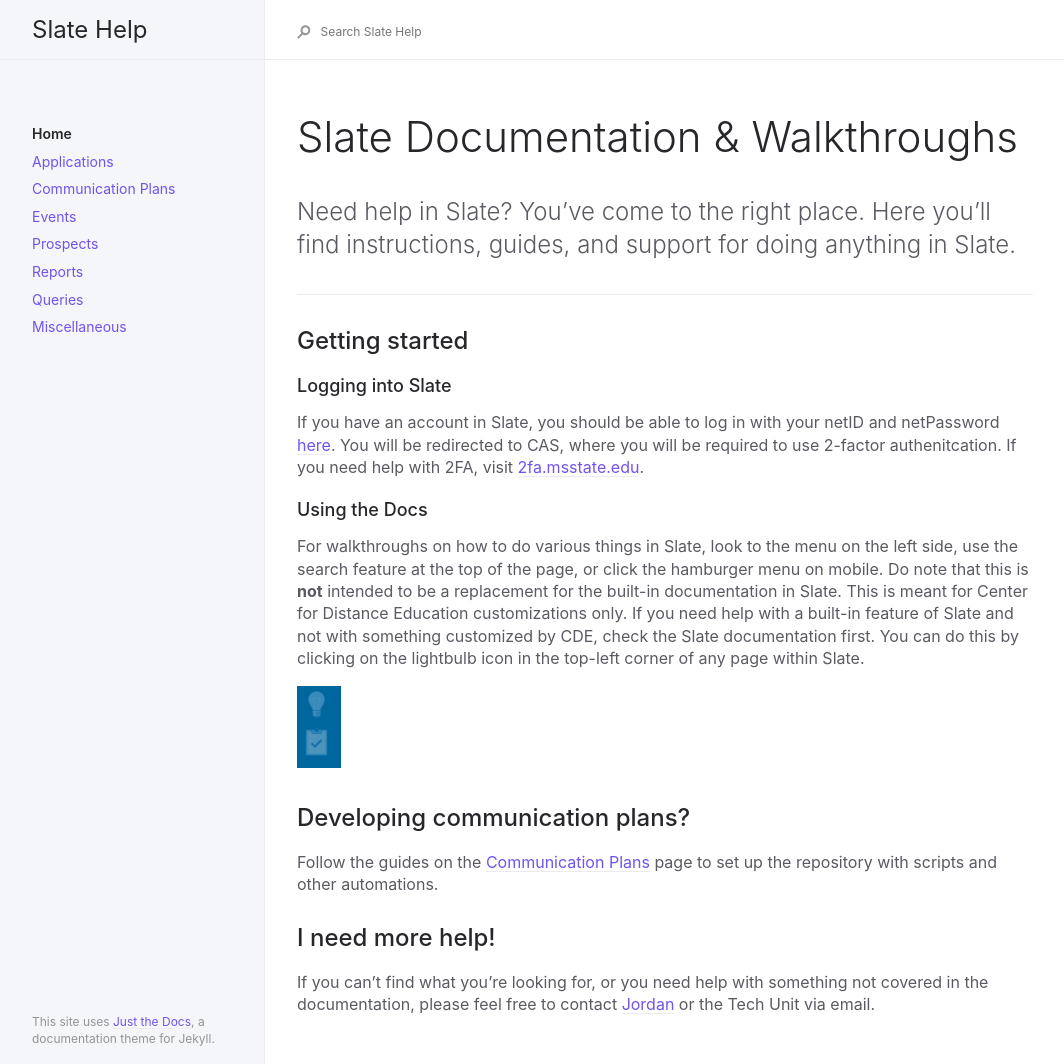
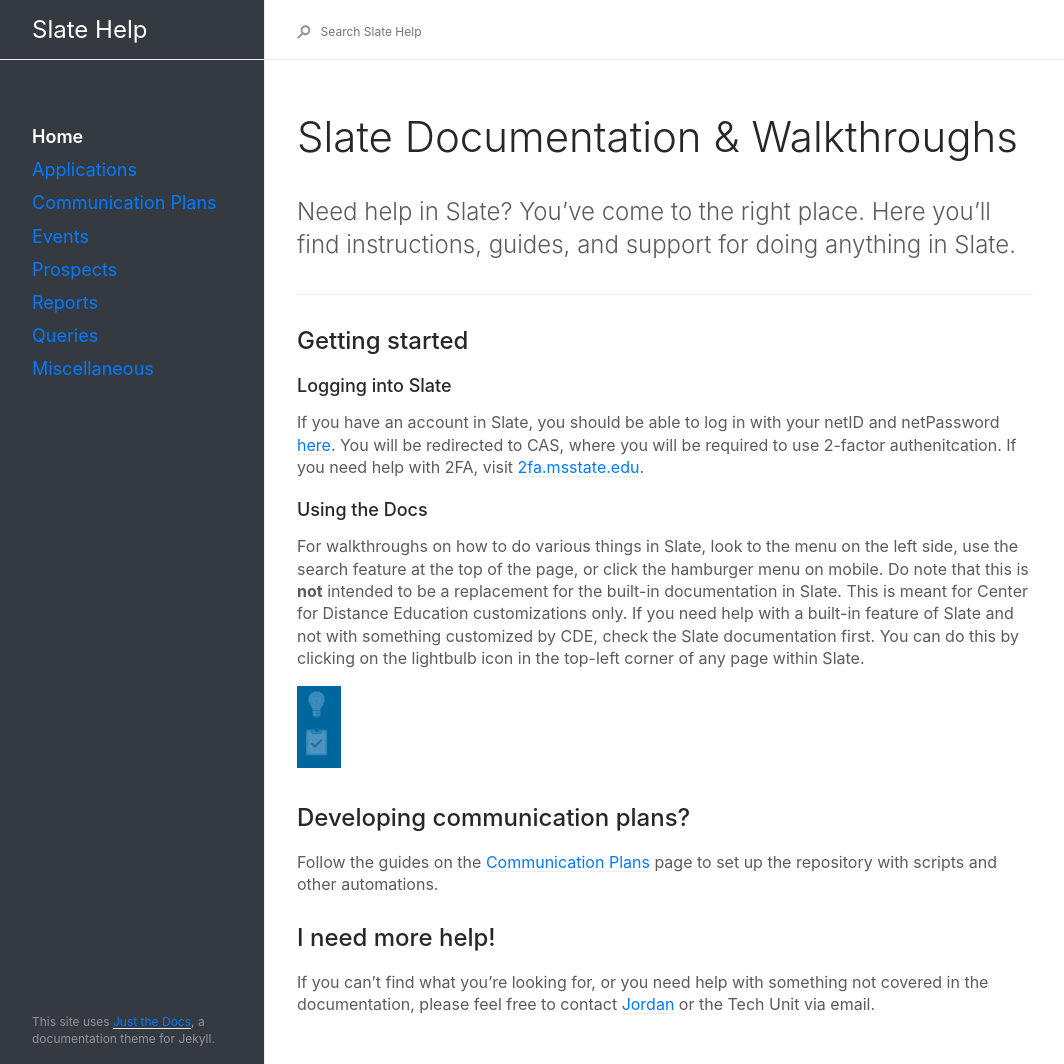
Before and after one commit to oretoise/docs, a Jekyll site: the page built from index.md, in a window 1280 px wide. Shown: the whole page, without its empty margins (91-1155 px from the left). Built offline with Jekyll 4.4.1, drawn with Linux system fonts in a browser that asks for light colours.

Commit message:
Purple is ugly

```diff
--- a/_sass/navigation.scss
+++ b/_sass/navigation.scss
@@ -5,7 +5,7 @@
 .site-title {
   display: block;
   flex: 1 1 auto;
-  color: $body-heading-color;
+  color: $white;
   background-color: $sidebar-color;
 
   @include mq(md) {
@@ -43,9 +43,9 @@
 
     &::before {
       position: absolute;
-      margin-top: 0.3em;
+      margin-top: 0.1em;
       margin-left: -0.8em;
-      color: rgba($body-text-color, 0.3);
+      color: $white;
       content: "- ";
     }
 
@@ -58,11 +58,11 @@
 }
 
 .navigation-list-item {
-  @include fs-4;
+  @include fs-7;
   margin: 0;
 
   @include mq(md) {
-    @include fs-3;
+    @include fs-5;
   }
 
   .navigation-list-child-list {
@@ -83,7 +83,7 @@
 
   &.active {
     font-weight: 600;
-    color: $body-heading-color;
+    color: $white;
     text-decoration: none;
   }
 }
--- a/_sass/support/_variables.scss
+++ b/_sass/support/_variables.scss
@@ -51,14 +51,14 @@ $red-200: #e94c4c !default;
 $red-300: #dd2e2e !default;
 
 $body-background-color: $white !default;
-$sidebar-color: $grey-lt-000 !default;
+$sidebar-color: #343a40 !default;
 $code-background-color: $grey-lt-000 !default;
 
 $body-text-color: $grey-dk-100 !default;
 $body-heading-color: $grey-dk-300 !default;
-$nav-child-link-color: $grey-dk-100 !default;
-$link-color: $purple-000 !default;
-$btn-primary-color: $purple-100 !default;
+$nav-child-link-color: $white !default;
+$link-color: #007bff !default;
+$btn-primary-color: #007bff !default;
 $base-button-color: #f7f7f7 !default;
 
 //
```
